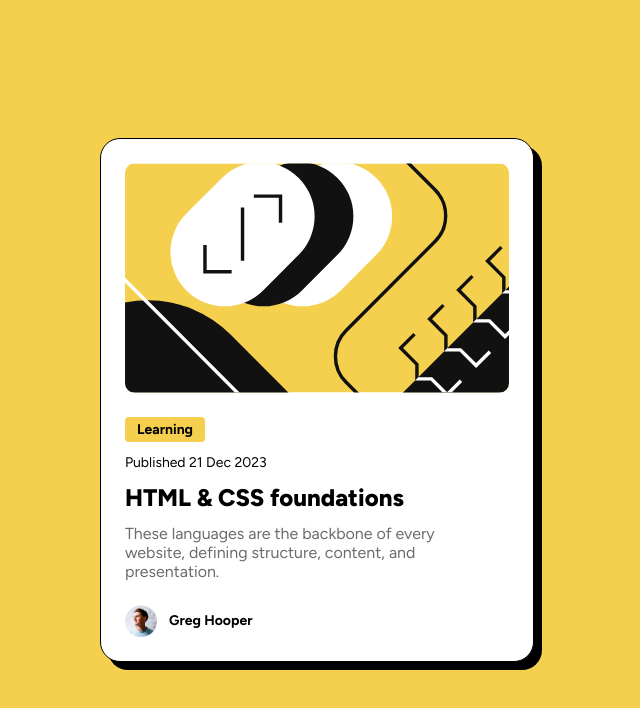
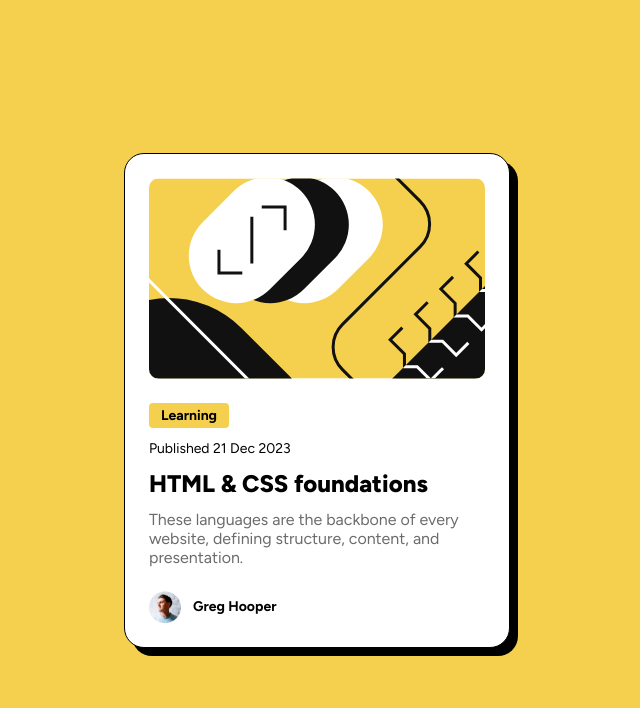
Before and after one commit to xdarinka/blog-card, a plain HTML site: page index.html in a window 1280 px wide. Shown: the whole page, without its empty margins (323-963 px from the left). Drawn offline with Linux system fonts and the light colour scheme.

Commit message:
changed box width

```diff
--- a/style.css
+++ b/style.css
@@ -19,7 +19,6 @@ body {
 .blog-card {
     display: flex;
     flex-direction: column;
-    width: 384px;
     padding: 24px;
     gap: 24px;
     background-color: white;
```
